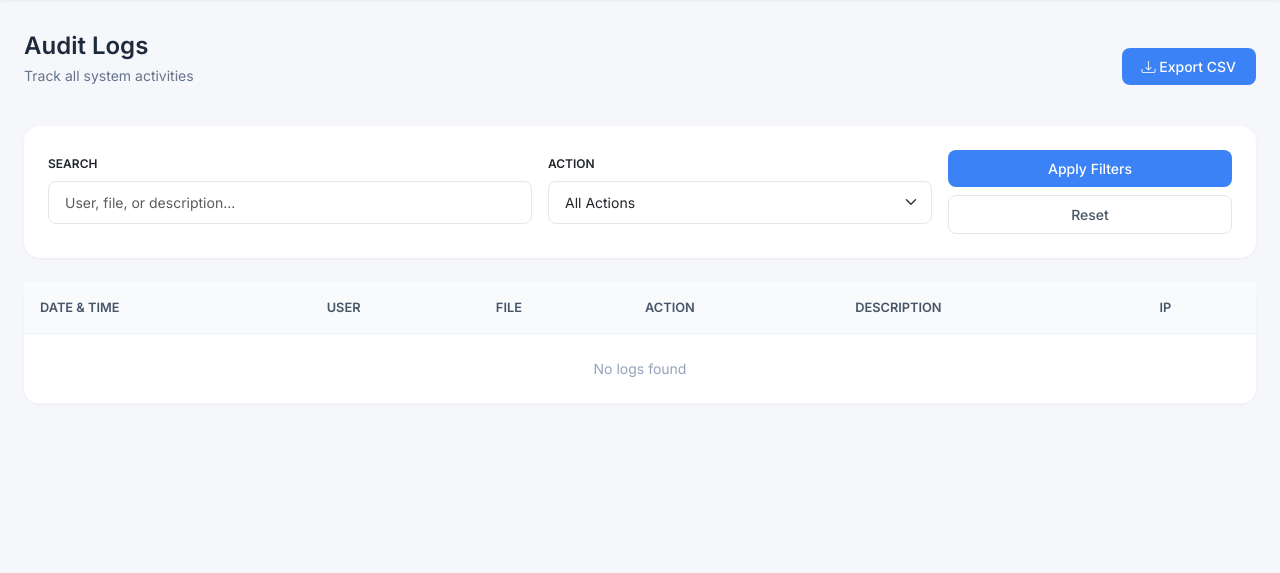
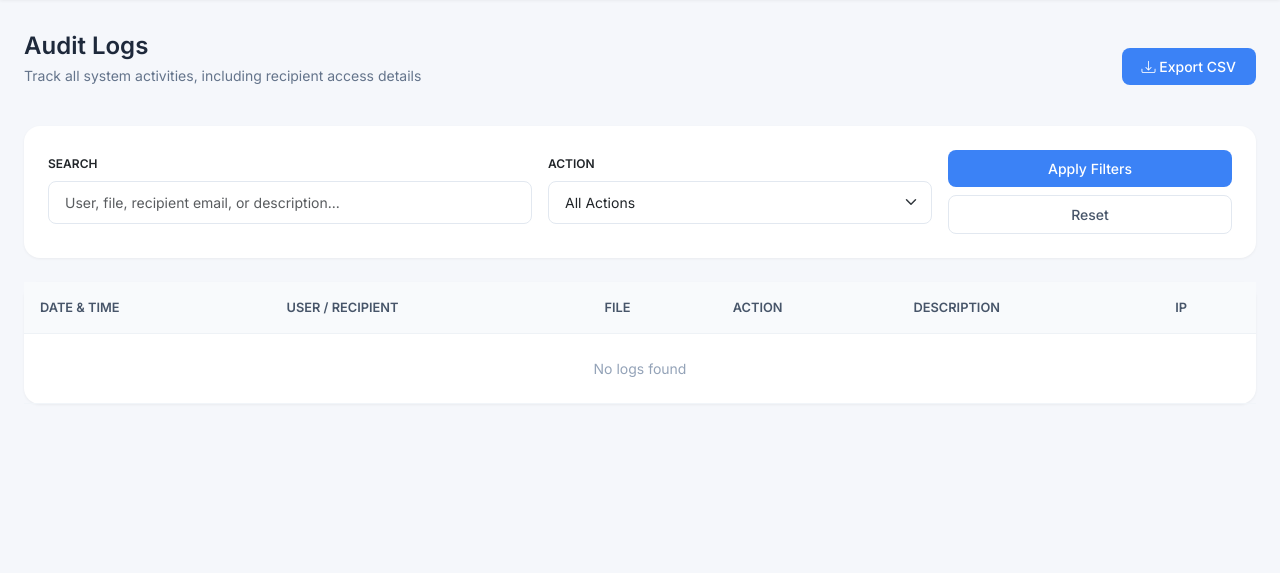
Before and after one commit to Redzuan192/docguard, a Flask app: page /admin/logs in a window 1280 px wide. Shown: the part 68-641 px from the top of the page. Run offline with Flask 3, Linux system fonts and the light colour scheme; the visitor is signed in with stand-in values (Sample User, id 1); data that the repository does not hold is empty; parts of the project's set-up code (start-up, migrations or seed data) failed here and were passed over; some libraries are stand-ins or nearby versions.

Commit message:
Added recipient tracking features

```diff
--- a/app.py
+++ b/app.py
@@ -176,7 +176,8 @@ def generate_token():
 def unique_filename(filename):
     safe_name = secure_filename(filename)
     ext = safe_name.rsplit('.', 1)[1].lower() if '.' in safe_name else ''
-    return f"{uuid.uuid4().hex}.{ext}" if ext else uuid.uuid4().hex
+    # Store encrypted files with .enc extension so the UI can show encryption status clearly.
+    return f"{uuid.uuid4().hex}.{ext}.enc" if ext else f"{uuid.uuid4().hex}.enc"
 
 def is_logged_in():
     return 'user_id' in session
@@ -189,6 +190,60 @@ def add_log(user_id, file_id, action, description, ip_address):
         "INSERT INTO audit_logs (user_id, file_id, action, description, ip_address) VALUES (%s, %s, %s, %s, %s)",
         (user_id, file_id, action, description, ip_address)
     )
+
+
+def is_encrypted_file_record(file_record):
+    """Return True if the stored file is encrypted.
+
+    New encrypted uploads end with .enc. For older encrypted files that were
+    saved without the .enc extension, we also check for the Fernet token prefix
+    gAAAAA in the stored file content.
+    """
+    stored_filename = file_record.get('stored_filename') or ''
+    if stored_filename.endswith('.enc'):
+        return True
+
+    file_path = file_record.get('file_path') or os.path.join(UPLOAD_FOLDER, stored_filename)
+    try:
+        with open(file_path, 'rb') as f:
+            return f.read(6).startswith(b'gAAAAA')
+    except Exception:
+        return False
+
+
+def extract_recipient_display_name(description):
+    """Extract recipient name from audit log description for admin display."""
+    if not description:
+        return None
+
+    prefixes = [
+        'Recipient registered: ',
+        'Viewed by ',
+        'Downloaded by ',
+    ]
+    for prefix in prefixes:
+        if description.startswith(prefix):
+            value = description[len(prefix):]
+            # Expected format: Name (email): filename or Name (email) for filename
+            if ' (' in value:
+                name = value.split(' (', 1)[0].strip()
+                return name or 'Recipient'
+            return value.split(':', 1)[0].strip() or 'Recipient'
+    return None
+
+
+def prepare_log_display(logs):
+    """Add display_user to logs so recipient actions do not appear as Anonymous."""
+    for log in logs:
+        if log.get('full_name'):
+            log['display_user'] = log.get('full_name')
+        else:
+            recipient_name = extract_recipient_display_name(log.get('description'))
+            if recipient_name:
+                log['display_user'] = f'{recipient_name} (Recipient)'
+            else:
+                log['display_user'] = 'Anonymous'
+    return logs
 
 # =====================
 # ROUTES - AUTHENTICATION
@@ -369,6 +424,8 @@ def my_files():
         return redirect(url_for('login'))
 
     files = fetch_all("SELECT * FROM files WHERE uploaded_by = %s ORDER BY created_at DESC", (session['user_id'],))
+    for file in files:
+        file['is_encrypted_display'] = is_encrypted_file_record(file)
     return render_template('my_files.html', files=files)
 
 @app.route('/delete-file/<int:file_id>', methods=['POST'])
@@ -611,7 +668,18 @@ def download_shared_file(token):
     except InvalidToken:
         abort(500, description='File decryption failed. Encryption key may be invalid.')
 
-    add_log(None, link['file_id'], 'FILE_DOWNLOAD', f'Downloaded: {link["original_filename"]}', get_client_ip())
+    recipient_key = f"recipient_{token}"
+    recipient = session.get(recipient_key, {})
+    recipient_name = recipient.get('name', 'Unknown recipient')
+    recipient_email = recipient.get('email', 'Unknown email')
+
+    add_log(
+        None,
+        link['file_id'],
+        'FILE_DOWNLOAD',
+        f'Downloaded by {recipient_name} ({recipient_email}): {link["original_filename"]}',
+        get_client_ip()
+    )
 
     response = Response(decrypted_data, mimetype='application/octet-stream')
     response.headers['Content-Disposition'] = f'attachment; filename="{link["original_filename"]}"'
@@ -798,6 +866,7 @@ def admin_dashboard():
         ORDER BY al.created_at DESC
         LIMIT 10
     """)
+    recent_logs = prepare_log_display(recent_logs)
 
     return render_template('admin_dashboard.html',
         total_users=total_users,
@@ -862,6 +931,7 @@ def admin_logs():
     query += " ORDER BY al.created_at DESC LIMIT 200"
 
     logs = fetch_all(query, params)
+    logs = prepare_log_display(logs)
     return render_template('admin_logs.html', logs=logs, keyword=keyword, action=action_filter)
 
 @app.route('/admin/reports')
--- a/templates/admin_logs.html
+++ b/templates/admin_logs.html
@@ -3,7 +3,7 @@
 <div class="d-flex justify-content-between align-items-center mb-4">
     <div class="page-header mb-0">
         <h1>Audit Logs</h1>
-        <p>Track all system activities</p>
+        <p>Track all system activities, including recipient access details</p>
     </div>
     <a href="{{ url_for('export_logs', keyword=keyword, action=action) }}" class="btn btn-primary-custom">
         <i class="bi bi-download"></i> Export CSV
@@ -17,7 +17,7 @@
             <div class="col-md-5">
                 <label class="form-label fw-semibold" style="font-size: 0.75rem;">SEARCH</label>
                 <input type="text" name="keyword" value="{{ keyword }}" class="form-control form-modern"
-                       placeholder="User, file, or description...">
+                       placeholder="User, file, recipient email, or description...">
             </div>
 
             <div class="col-md-4">
@@ -33,6 +33,8 @@
                     <option value="FILE_DOWNLOAD" {% if action == 'FILE_DOWNLOAD' %}selected{% endif %}>FILE_DOWNLOAD</option>
                     <option value="LINK_CREATED" {% if action == 'LINK_CREATED' %}selected{% endif %}>LINK_CREATED</option>
                     <option value="LINK_EDITED" {% if action == 'LINK_EDITED' %}selected{% endif %}>LINK_EDITED</option>
+                    <option value="LINK_CANCELLED" {% if action == 'LINK_CANCELLED' %}selected{% endif %}>LINK_CANCELLED</option>
+                    <option value="RECIPIENT_REGISTERED" {% if action == 'RECIPIENT_REGISTERED' %}selected{% endif %}>RECIPIENT_REGISTERED</option>
                 </select>
             </div>
 
@@ -54,7 +56,7 @@
                 <thead>
                     <tr>
                         <th>DATE & TIME</th>
-                        <th>USER</th>
+                        <th>USER / RECIPIENT</th>
                         <th>FILE</th>
                         <th>ACTION</th>
                         <th>DESCRIPTION</th>
@@ -65,7 +67,13 @@
                     {% for log in logs %}
                     <tr>
                         <td style="white-space: nowrap;">{{ log.created_at.strftime('%d/%m/%Y %H:%M:%S') if log.created_at else log.created_at }}</td>
-                        <td>{% if log.full_name %}{{ log.full_name }}{% else %}<span class="text-muted">Anonymous</span>{% endif %}</td>
+                        <td>
+                            {% if log.display_user and log.display_user != 'Anonymous' %}
+                                {{ log.display_user }}
+                            {% else %}
+                                <span class="text-muted">Anonymous</span>
+                            {% endif %}
+                        </td>
                         <td>{{ log.original_filename or '-' }}</td>
                         <td><span class="badge-inactive">{{ log.action }}</span></td>
                         <td>{{ log.description }}</td>
```
Also changed, not shown: templates/admin_dashboard.html (+8 -2 lines), templates/my_files.html (+5 -8 lines).
